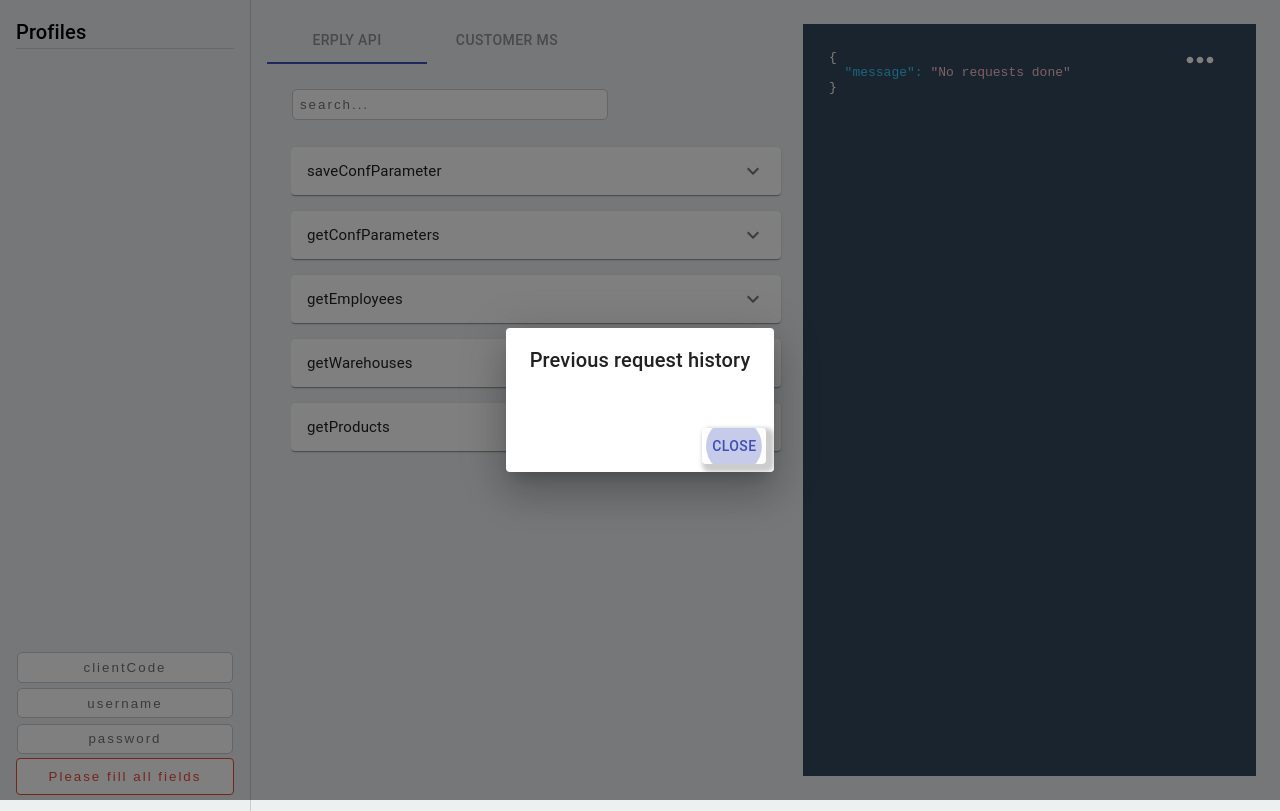
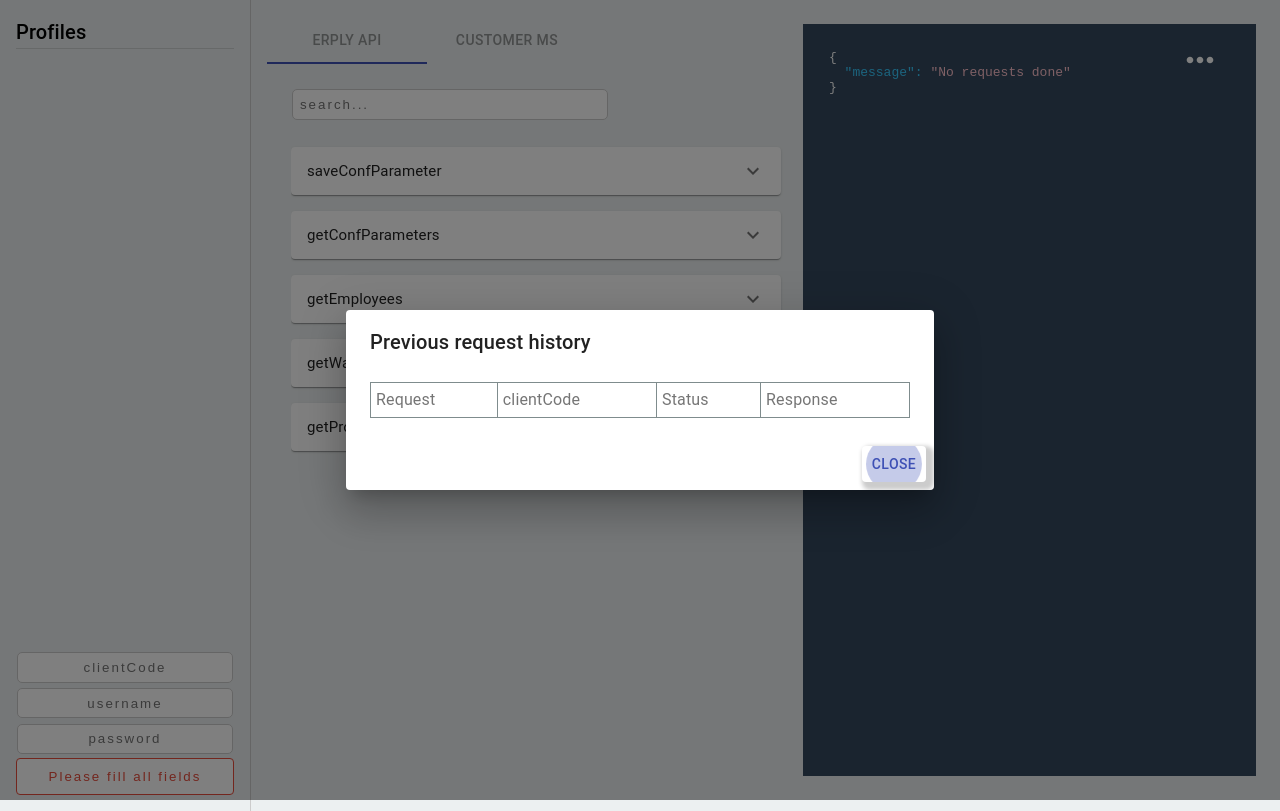
Before and after one commit to oliverilm/erply-postman, a React app: page / in a window 1280 px wide. Both pictures are taken after a click on the icon 1200 px from the left and 60 px from the top of the page. Built offline with nearby package versions, Linux system fonts and the light colour scheme.

Commit message:
add history and localstorage saving to history

```diff
--- a/src/@interfaces/index.ts
+++ b/src/@interfaces/index.ts
@@ -69,7 +69,7 @@ export interface ResponseI {
 	user: UserI;
 	request: string;
 	time: number;
-	response: any;
+	response: CustomerAPIResponse<any> | BaseRequestResponse<any>;
 	error: boolean;
 }
 
--- a/src/App.tsx
+++ b/src/App.tsx
@@ -67,7 +67,9 @@ const App: React.FC = () => {
 		setUsersList(PluginStorage.getUsers());
 	};
 
-	const [responses, setResponses] = useState<ResponseI[]>([]);
+	const [responses, setResponses] = useState<ResponseI[]>(
+		PluginStorage.getResponses()
+	);
 	const [isLoading, setIsLoading] = useState(false);
 
 	const setResponsesToArr = (responses: ResponseI[]) => {
@@ -75,7 +77,9 @@ const App: React.FC = () => {
 	};
 
 	const addResponse = (response: ResponseI) => {
-		setResponses([response, ...responses]);
+		const newResponses = [response, ...responses];
+		PluginStorage.setResponses(newResponses);
+		setResponses(PluginStorage.getResponses());
 	};
 
 	return (
--- a/src/api/errors.ts
+++ b/src/api/errors.ts
@@ -180,9 +180,11 @@ export const errors: ErrorObjI = {
 	1212: 'Account has been configured to use the login app for logins. Please use the login app to log in.',
 };
 
-export default (errorCode: number): string => {
+const translateError = (errorCode: number): string => {
 	if (errors[errorCode]) {
 		return errors[errorCode];
 	}
 	return 'Unknown error occured';
 };
+
+export default translateError;
--- a/src/api/storage.ts
+++ b/src/api/storage.ts
@@ -1,15 +1,23 @@
-import { UserI } from "../@interfaces";
+import { ResponseI, UserI } from '../@interfaces';
 
 class PluginStorage {
+	getUsers(): UserI[] {
+		const jsonString = localStorage.getItem('userList');
+		return jsonString ? JSON.parse(jsonString) : [];
+	}
 
-    getUsers(): UserI[] {
-        const jsonString = localStorage.getItem("userList")
-        return jsonString ? JSON.parse(jsonString) : []
-    }
+	setUsers(userArr: UserI[]): void {
+		localStorage.setItem('userList', JSON.stringify(userArr));
+	}
 
-    setUsers(userArr: UserI[]): void {
-        localStorage.setItem("userList", JSON.stringify(userArr))
-    }
+	setResponses(responses: ResponseI[]): void {
+		localStorage.setItem('responseList', JSON.stringify(responses));
+	}
+
+	getResponses(): ResponseI[] {
+		const jsonString = localStorage.getItem('responseList');
+		return jsonString ? JSON.parse(jsonString) : [];
+	}
 }
 
-export default new PluginStorage()
+export default new PluginStorage();
--- a/src/components/requests/Request.tsx
+++ b/src/components/requests/Request.tsx
@@ -152,7 +152,7 @@ const Request: React.FC<Props> = ({
 			error:
 				'records' in response.data
 					? response.data.status.responseStatus === 'error'
-					: response.data.error.code > 0,
+					: response.data.error?.code > 0 || true,
 		};
 		addResponse(responseObj);
 	};
--- a/src/components/requests/ResponseHistory.tsx
+++ b/src/components/requests/ResponseHistory.tsx
@@ -6,11 +6,33 @@ import {
 	DialogContentText,
 	DialogActions,
 } from '@material-ui/core';
-import React, { useState, useEffect, useContext } from 'react';
+import React, { useState, useContext } from 'react';
 import { ResponseContext } from '../../context';
 import MoreHorizIcon from '@material-ui/icons/MoreHoriz';
+import styled from 'styled-components';
+import { ResponseI } from '../../@interfaces';
+import translateError from '../../api/errors';
+import PublishIcon from '@material-ui/icons/Publish';
 
 interface ResponseHistoryProps {}
+
+const Table = styled.table`
+	border-collapse: collapse;
+	min-width: 540px;
+	border: 1px solid #7f8c8d;
+`;
+
+const Td = styled.td`
+	padding: 5px;
+	border: 1px solid #7f8c8d;
+`;
+
+const LoadResponse = styled.span`
+	position: absolute;
+
+	right: 5px;
+	color: red;
+`;
 
 const ResponseHistory: React.FC<ResponseHistoryProps> = (): JSX.Element => {
 	const [open, setOpen] = useState<boolean>(false);
@@ -24,9 +46,61 @@ const ResponseHistory: React.FC<ResponseHistoryProps> = (): JSX.Element => {
 		setOpen(false);
 	};
 
+	const handleResponseContentDisplay = (response: ResponseI) => {
+		if ('records' in response.response.data) {
+			// ERPLY API RESPONSE
+			if (response.error === false) {
+				return JSON.stringify(response.response.data.records).substr(0, 100);
+			}
+			// return response error message and or code
+			const errorCode = response.response.data.status.errorCode;
+			const errorMessage = translateError(errorCode);
+
+			return `${errorCode} - ${errorMessage}`;
+		} else {
+			// CUSTOMER API RESPONSE
+			if (response.error === false) {
+				return JSON.stringify(response.response.data.result).substr(0, 100);
+			}
+			// return response error message and or code
+
+			const errorCode = response.response.data.error?.code || '';
+			const errorMessage = response.response.data.error?.message || '';
+			return `${errorCode} - ${errorMessage}`;
+		}
+	};
+
+	const loadResponse = (response: ResponseI) => {
+		// load response to dashboard
+	};
+
 	const renderResponses = () => {
-		return responses.map((resp) => {
-			return <div key={resp.request}>{resp.request}</div>;
+		return responses.map((resp, i) => {
+			return (
+				<tr key={`${i}-response`}>
+					<Td>{resp.request}</Td>
+					<Td>{resp.user.clientCode}</Td>
+					<Td>{resp.response.status}</Td>
+					<Td>
+						<div
+							style={{
+								display: 'flex',
+								justifyContent: 'space-between',
+								alignItems: 'center',
+							}}
+						>
+							{handleResponseContentDisplay(resp)}{' '}
+							<PublishIcon
+								titleAccess="Load to dashboard"
+								onClick={() => {
+									loadResponse(resp);
+								}}
+								style={{ marginLeft: '1em', cursor: 'pointer' }}
+							/>
+						</div>
+					</Td>
+				</tr>
+			);
 		});
 	};
 
@@ -40,6 +114,7 @@ const ResponseHistory: React.FC<ResponseHistoryProps> = (): JSX.Element => {
 			<Dialog
 				open={open}
 				onClose={handleClose}
+				maxWidth={'xl'}
 				aria-labelledby="alert-dialog-title"
 				aria-describedby="alert-dialog-description"
 			>
@@ -48,7 +123,17 @@ const ResponseHistory: React.FC<ResponseHistoryProps> = (): JSX.Element => {
 				</DialogTitle>
 				<DialogContent>
 					<DialogContentText id="alert-dialog-description">
-						{renderResponses()}
+						<Table>
+							<thead>
+								<tr>
+									<Td>Request</Td>
+									<Td>clientCode</Td>
+									<Td>Status</Td>
+									<Td>Response</Td>
+								</tr>
+							</thead>
+							<tbody>{renderResponses()}</tbody>
+						</Table>
 					</DialogContentText>
 				</DialogContent>
 				<DialogActions>
```
